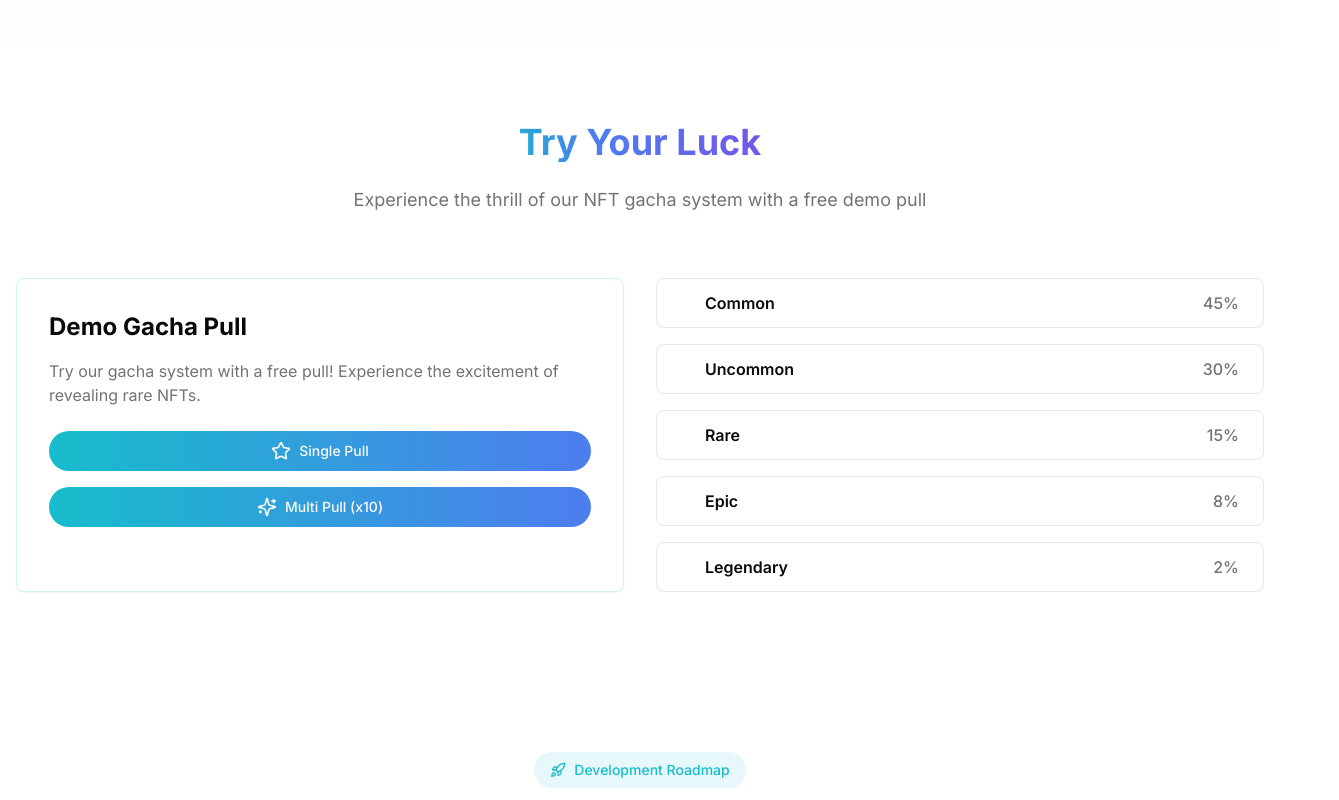
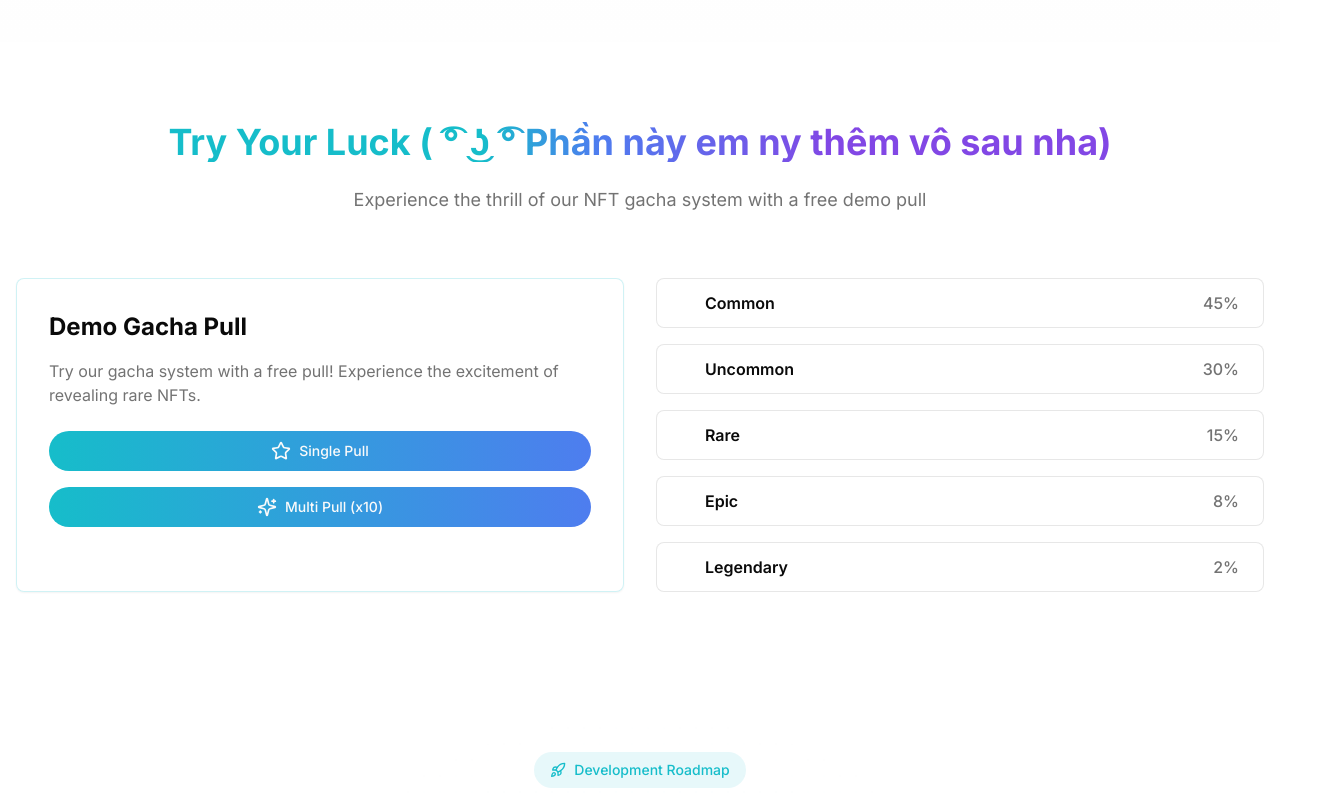
Before and after one commit to WeTranscend-labs/FE-Mysteria, a Next.js app: page / in a window 1280 px wide. Shown: the part 1540-2340 px from the top of the page, 1339 px wide, since content can reach past the window. Built offline with nearby package versions, Linux system fonts and the light colour scheme.

Commit message:
feat ✨: update DemoSection heading with additional text

```diff
--- a/components/sections/demo-section.tsx
+++ b/components/sections/demo-section.tsx
@@ -14,7 +14,7 @@ export function DemoSection() {
           className="text-center mb-16"
         >
           <h2 className="text-3xl md:text-4xl font-bold mb-6 bg-gradient-mysteria bg-clip-text text-transparent">
-            Try Your Luck
+            Try Your Luck (  ͡° ͜ʖ ͡° Phần này em ny thêm vô sau nha)
           </h2>
           <p className="text-lg text-muted-foreground max-w-2xl mx-auto">
             Experience the thrill of our NFT gacha system with a free demo pull
```
